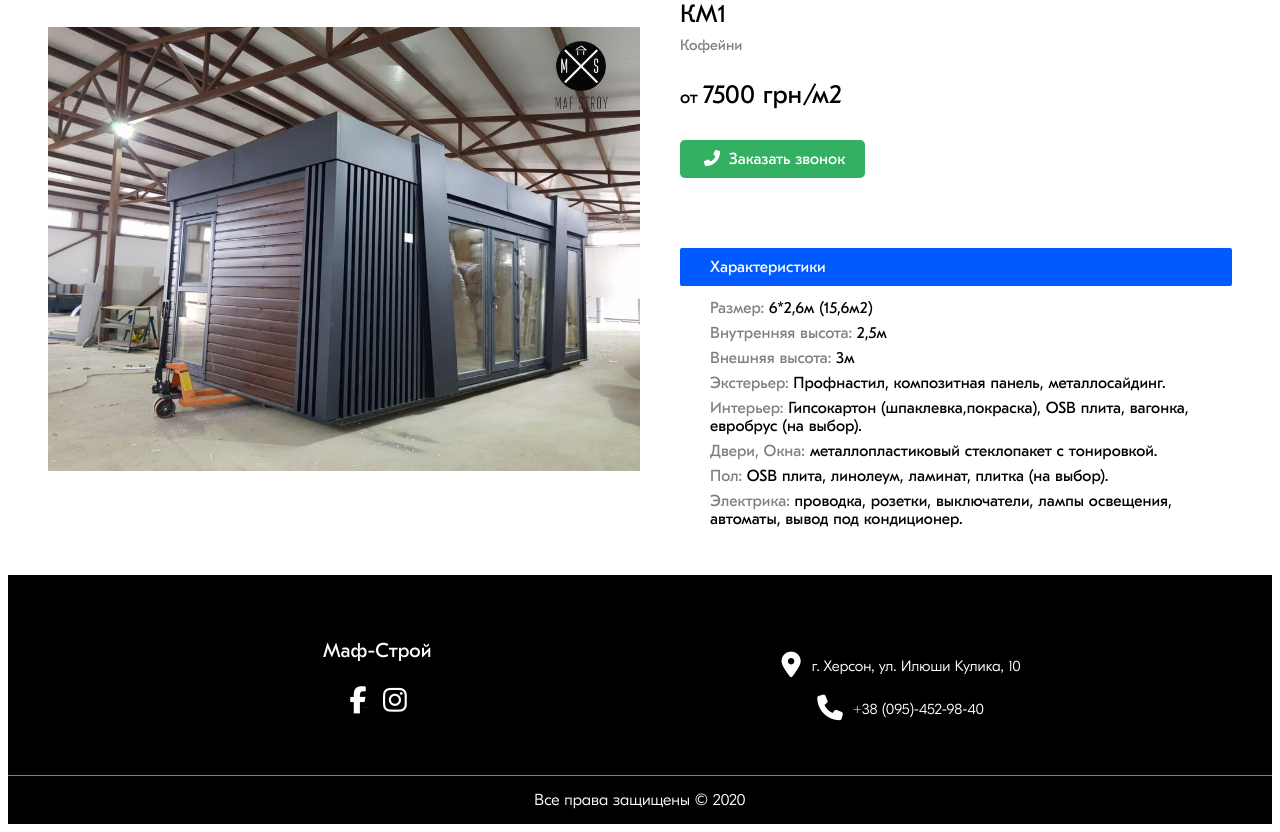
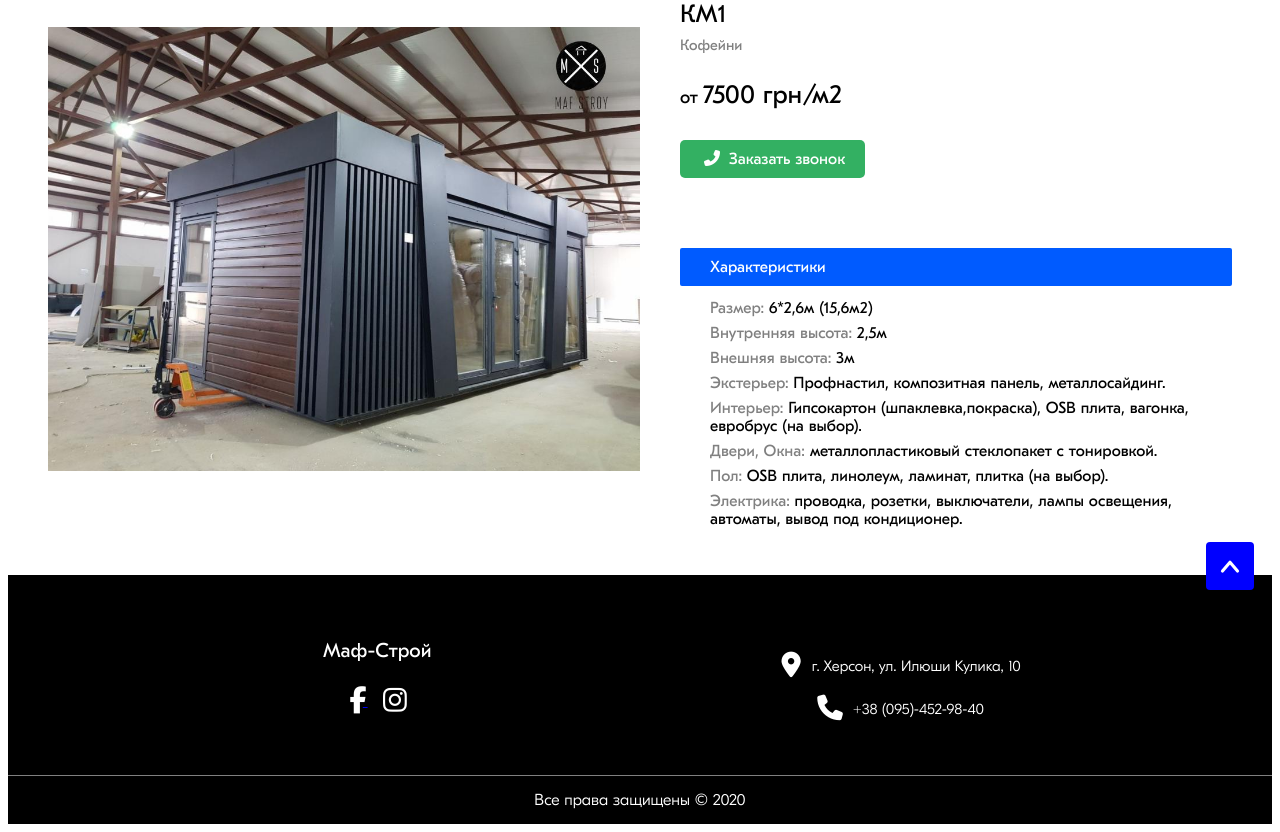
Before and after one commit to worlddeleteRin/pav, a Django app: page /item/1288 in a window 1280 px wide. Shown: the part 170-1002 px from the top of the page. Run offline with Django 3.2, Linux system fonts and the light colour scheme; data comes from the database, SQL or seed files in the repository; both versions use the stored data as it was after the commit; some libraries are stand-ins or nearby versions; some web fonts are replaced.

Commit message:
new commit

```diff
--- a/templates/products/base.html
+++ b/templates/products/base.html
@@ -54,7 +54,9 @@
     </div>
     {% endblock main_header %}
 
-    <div class="main__site__wrapper">
+    <div
+	id="main_site_content"
+	class="main__site__wrapper">
         {% block content %}
 
         {% endblock content %}
@@ -68,6 +70,8 @@
     {% include './blocks/popup_form.html' %}
 
     {% include './blocks/popup_complete.html' %}
+
+	{% include './blocks/go_to_top.html' %}
 
     <div id="google_translate_element"></div>
 
--- /dev/null
+++ b/templates/products/blocks/go_to_top.html
@@ -0,0 +1,29 @@
+<div class="gotop_container">
+	<a
+	href="#main_site_content"
+	>
+	<svg width="40" height="40"
+	xmlns="http://www.w3.org/2000/svg" viewBox="0 0 64 64" aria-labelledby="title"
+	aria-describedby="desc" role="img" xmlns:xlink="http://www.w3.org/1999/xlink">
+		  <path data-name="layer1"
+		    fill="none" stroke="white" stroke-miterlimit="10" stroke-width="5" d="M20 40l11.994-14L44 40"
+			  stroke-linejoin="round" stroke-linecap="round"></path>
+	 </svg>
+	</a>
+</div>
+
+
+<style>
+html {
+	scroll-behavior: smooth;
+}
+.gotop_container {
+	border-radius: 4px;
+	position: fixed;
+	z-index: 1000;
+	right: 2%;
+	bottom: 5%;
+	background-color: blue;
+	padding: 4px;
+}
+</style>
```
Also changed, not shown: db.sqlite3.
